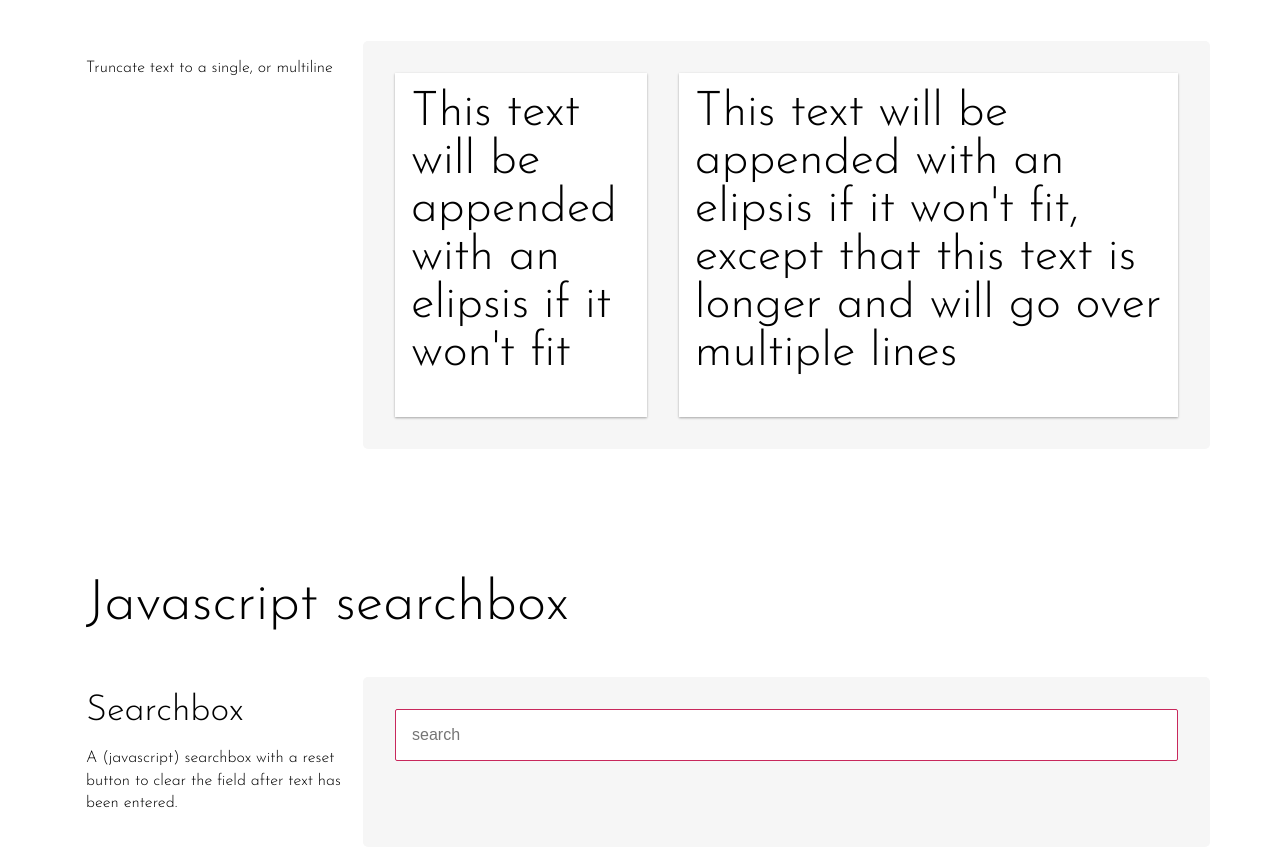
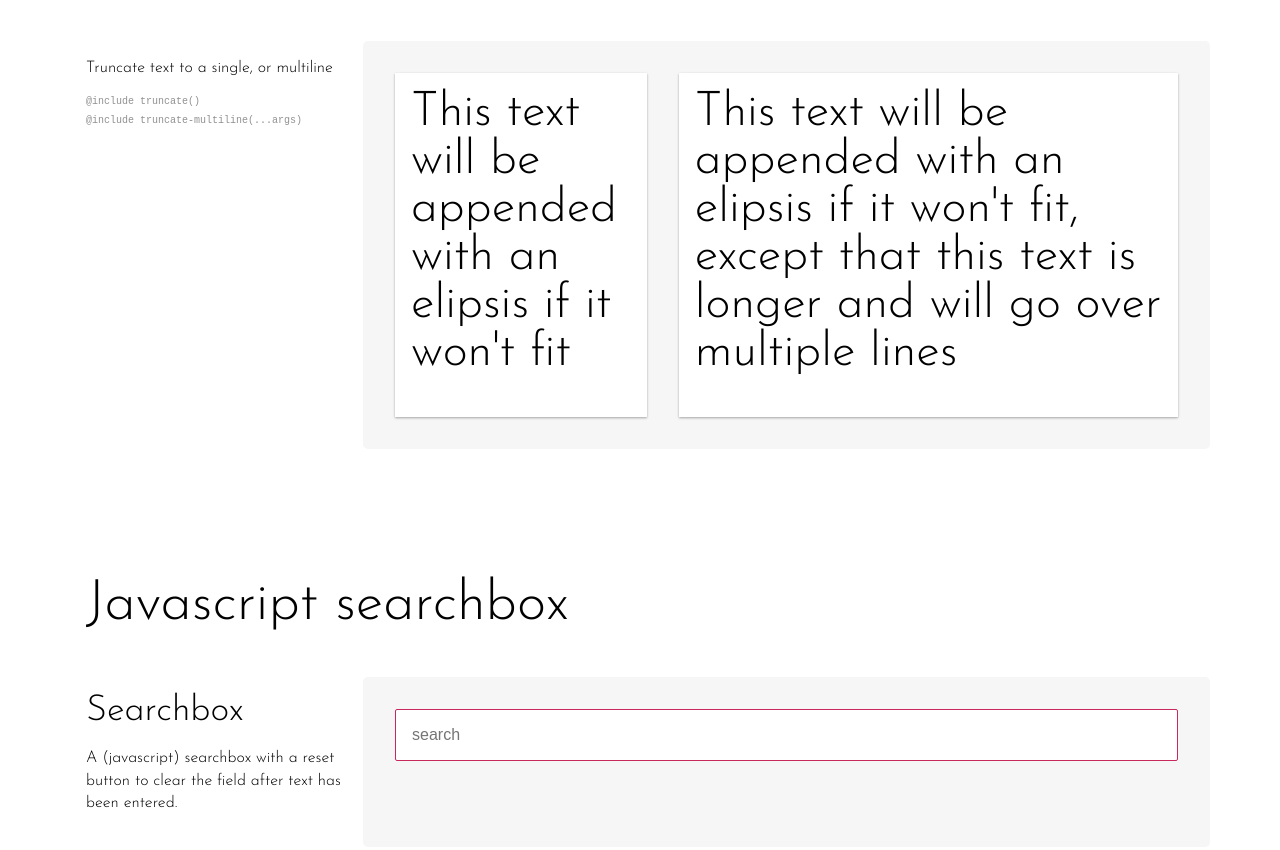
Before and after one commit to patrickteulings/boilerplate, a website: page index.html in a window 1280 px wide. Shown: the part 7768-8618 px from the top of the page. Drawn offline with Linux system fonts and the light colour scheme.

Commit message:
Added code snippet

```diff
--- a/index.html
+++ b/index.html
@@ -350,6 +350,8 @@
           <div class="boilerplate-column boilerplate-column--description">
             <p>Truncate text to a single, or multiline
             </p>
+            <pre>@include truncate()</pre>
+            <pre>@include truncate-multiline(...args)</pre>
           </div>
           <div class="boilerplate-column boilerplate-column--content">
             <div class="boilerplate-cardwrap">
```
